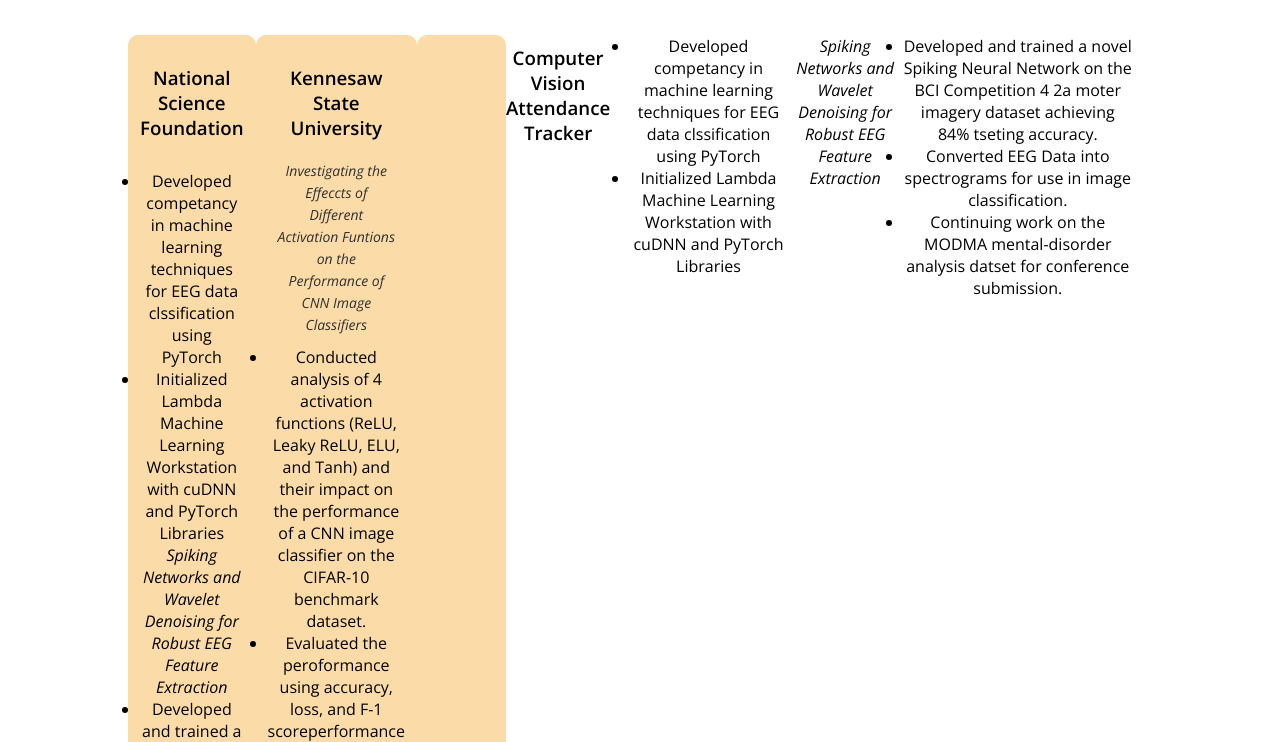
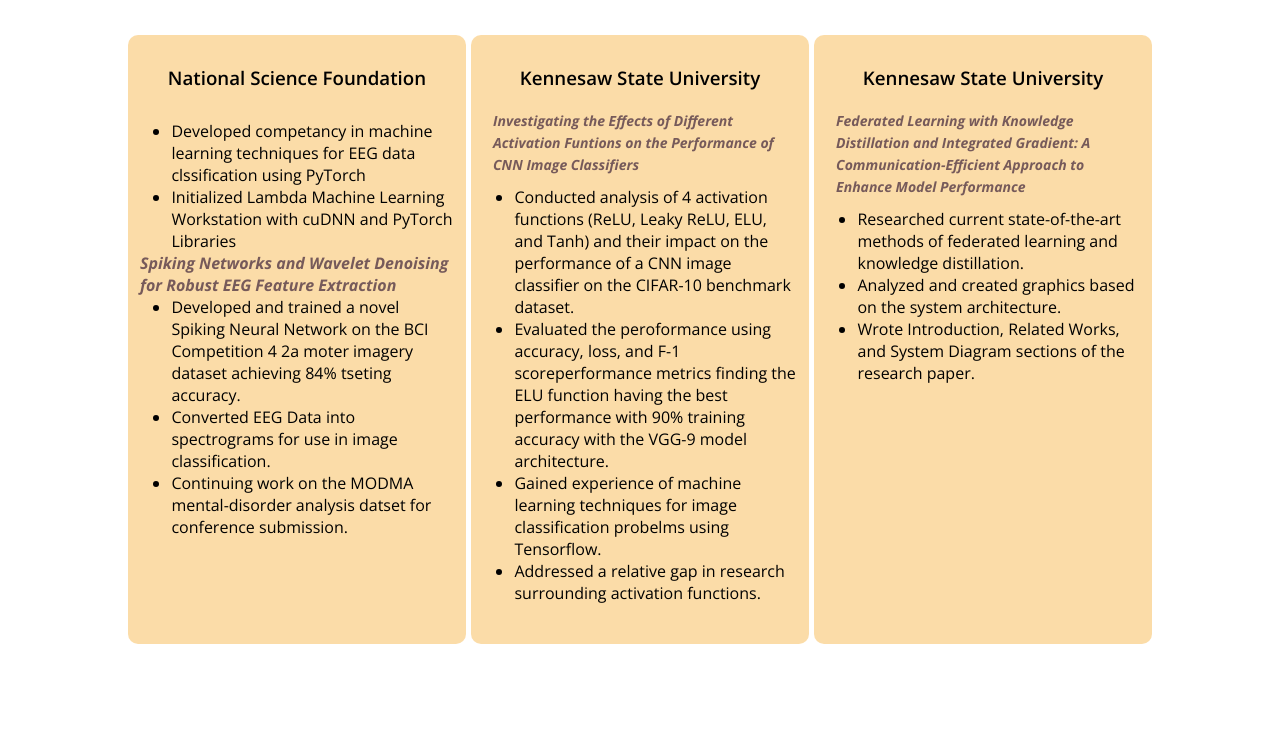
Before and after one commit to StreetLamp05/StreetLamp05.github.io, a plain HTML site: page about.html in a window 1280 px wide. Shown: the part 705-1447 px from the top of the page. Drawn offline with nearby package versions, Linux system fonts and the light colour scheme.

Commit message:
Reformatting about detail columns.

```diff
--- a/about.html
+++ b/about.html
@@ -53,7 +53,7 @@
             <li>Developed competancy in machine learning techniques for EEG data clssification using PyTorch</li>
             <li>Initialized Lambda Machine Learning Workstation with cuDNN and PyTorch Libraries</li>
          </ul>
-         <i>Spiking Networks and Wavelet Denoising for Robust EEG Feature Extraction</i>
+         <i><b>Spiking Networks and Wavelet Denoising for Robust EEG Feature Extraction</b></i>
          <ul>
             <li>Developed and trained a novel Spiking Neural Network on the BCI Competition 4 2a moter imagery dataset
                achieving 84% tseting accuracy.</li>
@@ -65,9 +65,10 @@
       <div class="details-col">
          <h3>Kennesaw State University</h3>
          <p>
-            <i>Investigating the Effeccts of Different Activation Funtions on the Performance of CNN Image
-               Classifiers</i>
+            <i><b>Investigating the Effects of Different Activation Funtions on the Performance of CNN Image
+                  Classifiers</i></b>
          <ul>
+
             <li>Conducted analysis of 4 activation functions (ReLU, Leaky ReLU, ELU, and Tanh) and their impact on the
                performance of a CNN image classifier on the CIFAR-10 benchmark dataset.</li>
             <li>Evaluated the peroformance using accuracy, loss, and F-1 scoreperformance metrics finding the ELU
@@ -78,22 +79,23 @@
          </ul>
          </p>
       </div>
-      <div class="details-col"></div>
-      <h3>Computer Vision Attendance Tracker</h3>
-      <p>
-      <ul>
-         <li>Developed competancy in machine learning techniques for EEG data clssification using PyTorch</li>
-         <li>Initialized Lambda Machine Learning Workstation with cuDNN and PyTorch Libraries</li>
-      </ul>
-      <i>Spiking Networks and Wavelet Denoising for Robust EEG Feature Extraction</i>
-      <ul>
-         <li>Developed and trained a novel Spiking Neural Network on the BCI Competition 4 2a moter imagery dataset
-            achieving 84% tseting accuracy.</li>
-         <li>Converted EEG Data into spectrograms for use in image classification.</li>
-         <li>Continuing work on the MODMA mental-disorder analysis datset for conference submission.</li>
-      </ul>
-      </p>
+      <div class="details-col">
+         <h3>Kennesaw State University</h3>
+         <p>
+            <i><b>Federated Learning with Knowledge Distillation and Integrated Gradient: A Communication-Efficient
+                  Approach to Enhance Model Performance</b></i>
+         <ul>
+
+            <li>Researched current state-of-the-art methods of federated learning and knowledge distillation.
+            </li>
+            <li>Analyzed and created graphics based on the system architecture.</li>
+            <li>Wrote Introduction, Related Works, and System Diagram sections of the research paper.
+            </li>
+         </ul>
+         </p>
+      </div>
    </div>
+
    </div>
 </section>
 
--- a/style.css
+++ b/style.css
@@ -226,8 +226,12 @@
 .details {
    width: 80%;
    margin: auto;
-   text-align: center;
+   text-align: left;
    padding-top: 100px;
+}
+
+.details-col i {
+   color: rgb(118, 90, 90);
 }
 
 
@@ -251,13 +255,17 @@
 }
 
 .details-col {
-   flex-basis: 31%;
+   flex-basis: 33%;
    background: rgba(243, 155, 6, .35);
    border-radius: 10px;
    margin-bottom: 5%;
    padding: 20px 12px;
    box-sizing: border-box;
    transition: 0.7s;
+}
+
+.details-col ul {
+   padding-left: 10%;
 }
 
 h3 {
```
